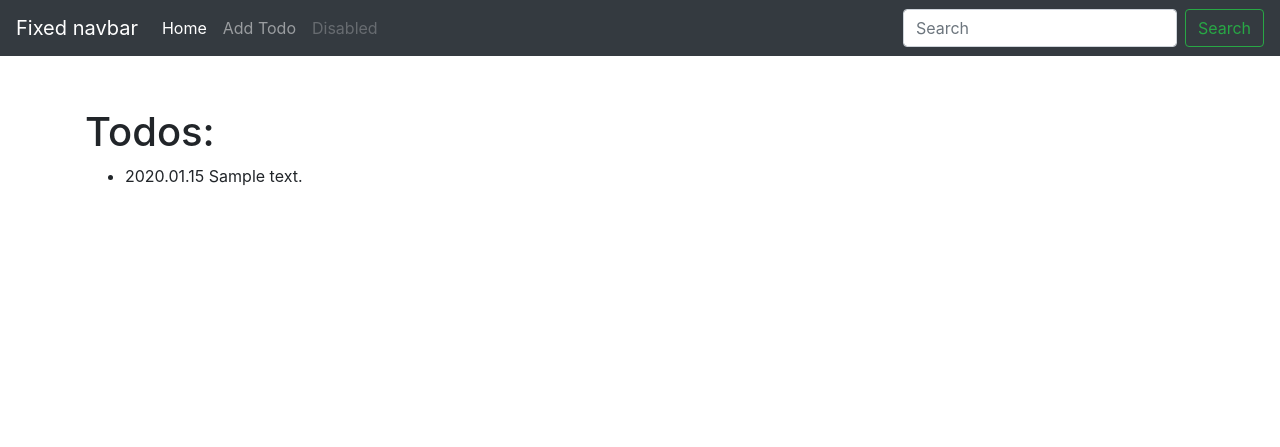
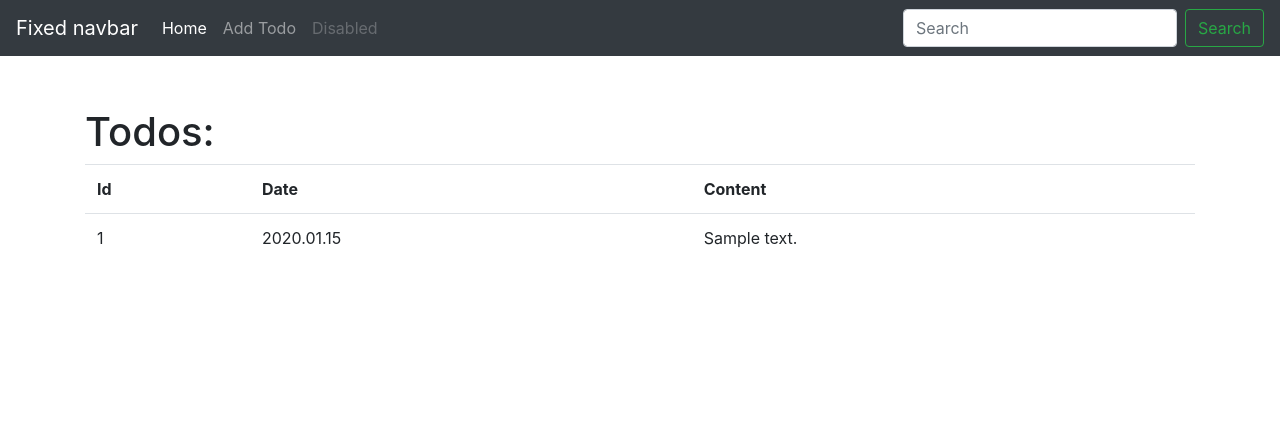
Before and after one commit to Alksgest/python-todo, a Django app: template templates/index.html in a window 1280 px wide. Shown: the top 447 px of the page. Run offline with Django 3.2, Linux system fonts and the light colour scheme; the template is opened without the code that fills it: most values are stand-ins (such as "Sample title", 1, 10 or a date in 2020); some libraries are stand-ins or nearby versions.

Commit message:
changed index.html

```diff
--- a/mainapp/views.py
+++ b/mainapp/views.py
@@ -41,5 +41,7 @@ class HomeView(FormView):
         # data = {
         #     "data" : TodoModel.objects.all()
         # }
+       # data = TodoModel.objects.order_by('date')
         data = TodoModel.objects.all()
+
         return render(request, self.template_name, {"data" : data})
--- a/static/css/styles.css
+++ b/static/css/styles.css
@@ -30,3 +30,9 @@ html {
   code {
     font-size: 80%;
   }
+
+ /* table, th, td {
+   border: 1px solid black;
+   border-collapse: collapse;
+   padding: 15px;
+ } */
--- a/templates/addTodo.html
+++ b/templates/addTodo.html
@@ -11,7 +11,7 @@
             </p>
             <p>
                 <label>Input content: </label>
-                <input type="text" name="content">
+                <textarea name="content" rows="6"></textarea>
             </p>
             <!-- <table> {{ form }} </table> -->
             <input type="submit" value="Send">
--- a/templates/index.html
+++ b/templates/index.html
@@ -1,9 +1,19 @@
 {% extends "base.html" %}
 {% block content %}
     <h1 class="mt-5">Todos: </h1>
-    <ul>
+    <table class="table">
+        <tr>
+            <th>Id</th>
+            <th>Date</th>
+            <th>Content</th>
+        </tr>
         {% for todo_item in data %}
-        <li>{{ todo_item.date|date:"Y.m.d" }} {{ todo_item.content }}</li>
+        <tr>
+            <td>{{ todo_item.id }}</td>
+            <td>{{ todo_item.date|date:"Y.m.d" }}</td>
+            <td>{{ todo_item.content }}</td>
+        </tr>
         {% endfor %}
-    </ul>
+    </table>
+
 {% endblock content %}
```
Also changed, not shown: mainapp/migrations/0002_auto_20190403_1646.py (added), mainapp/migrations/0003_auto_20190403_1650.py (added).
